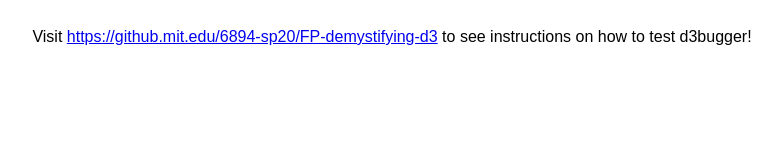
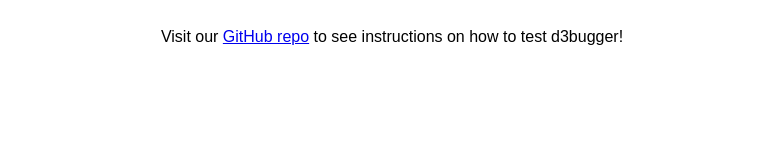
Before and after one commit to eyxiao/d3bugger, a browser extension: page index.html in a window 1280 px wide. Shown: the whole page, without its empty margins (248-1030 px from the left). Drawn offline with Linux system fonts and the light colour scheme.

Commit message:
fixed link in github page

```diff
--- a/index.html
+++ b/index.html
@@ -5,7 +5,7 @@
 </head>
 
 <body>
-    Visit <a href="url">https://github.mit.edu/6894-sp20/FP-demystifying-d3</a> to see instructions on how to test d3bugger!
+    Visit our <a href="https://github.mit.edu/6894-sp20/FP-demystifying-d3">GitHub repo</a> to see instructions on how to test d3bugger!
 </body>
 
 </html>
```
